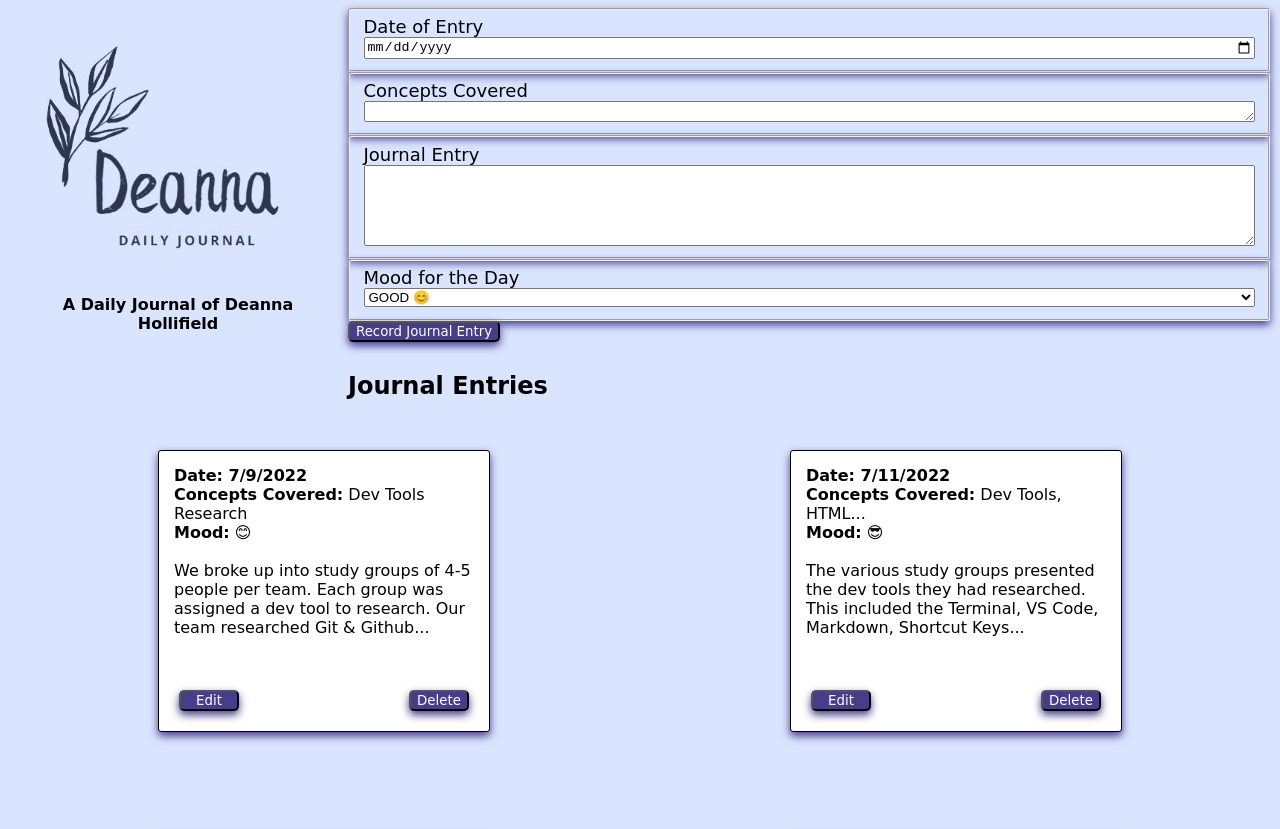
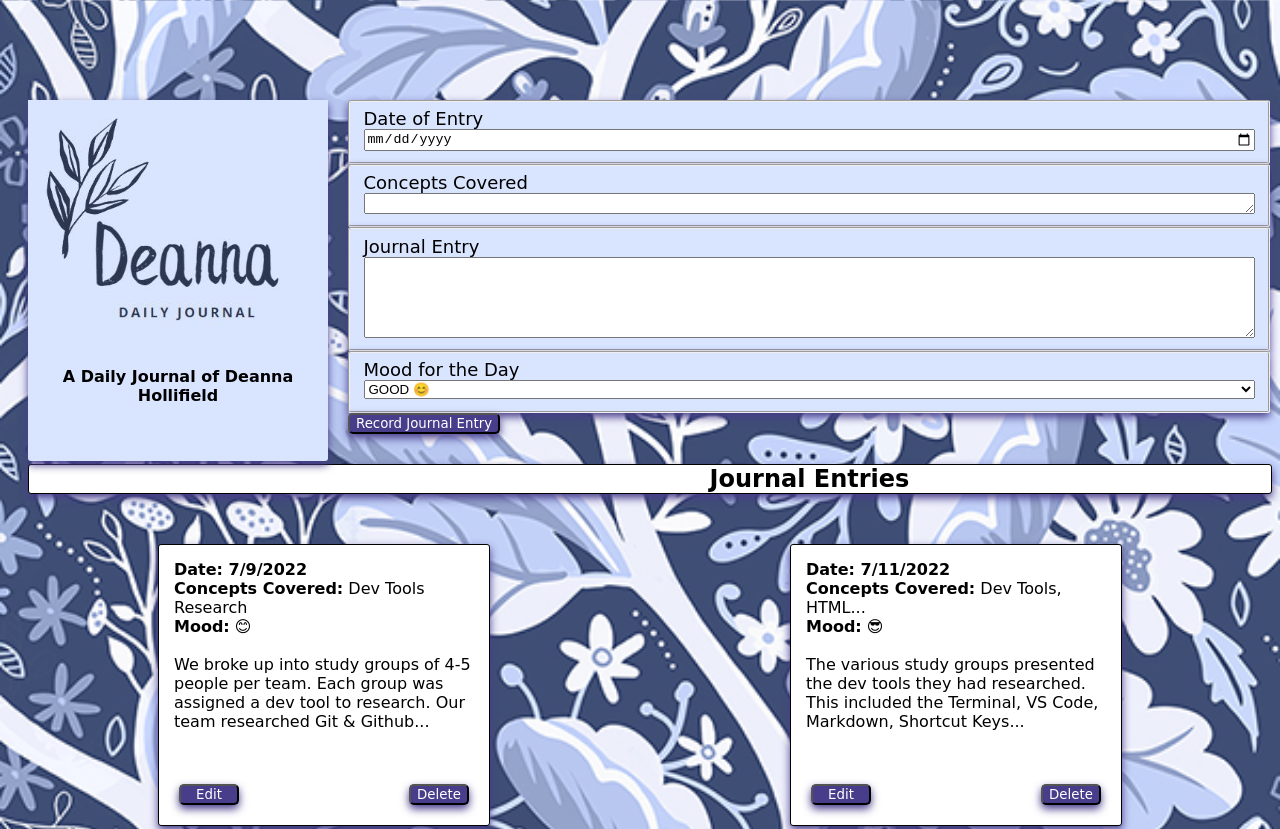
Before and after one commit to dhollifield/daily-journal, a plain HTML site: page index.html in a window 1280 px wide. Shown: the top 829 px of the page. Drawn offline with Linux system fonts and the light colour scheme; a web font is replaced by a local one.

Commit message:
daily journal part 2 changes

```diff
--- a/index.html
+++ b/index.html
@@ -10,33 +10,35 @@
 </head>
 <body>
 
-    <header>
-        <img src="/images/journal-logo-2022.JPG" alt="Deanna Logo">
-        <h3>A Daily Journal of Deanna Hollifield</h3>
-    </header>
+    <main id="container">
 
-    <main id="container">
+        <header>
+            <img src="/images/journal-logo-2022.JPG" alt="Deanna Logo">
+            <h3>A Daily Journal of Deanna Hollifield</h3>
+        </header>
 
         <!-- <h2>Daily Journal</h2> -->
 
+        <section>
+
         <form class="entryform">
 
-            <fieldset>
+            <fieldset class="entry-boxes" id="entryDate">
                 <label for="entryDate">Date of Entry</label>
                 <input type="date" name="entryDate" class="entryForm__date">
             </fieldset>
 
-            <fieldset>
+            <fieldset class="entry-boxes">
                 <label for="conceptsCovered">Concepts Covered</label>
                 <textarea id="conceptsCovered" name="conceptsCovered" rows="1" cols="10"></textarea>
             </fieldset>
 
-            <fieldset>
+            <fieldset class="entry-boxes">
                 <label for="journalEntry">Journal Entry</label>
                 <textarea id="journalEntry" name="journalEntry" rows="5" cols="10"></textarea>
             </fieldset>
 
-            <fieldset>
+            <fieldset class="entry-boxes">
                 <label for="mood">Mood for the Day</label>
                 <select id="mood" name="mood">
                     <option value="ok">GOOD &#128522 </option>
@@ -54,8 +56,9 @@
         </section>
 
         <section class="journalEntries">
-            <h2>Journal Entries</h2>
+            <h2 class="journal-entries-heading">Journal Entries</h2>
             <div>
+                <!-- <p id="testEntry"></p> -->
                 <p class="entry"><strong>Date: 7/9/2022</strong><br>
                     <strong>Concepts Covered:</strong> Dev Tools Research<br>
                     <strong>Mood:</strong> &#128522<br><br>
--- a/main.css
+++ b/main.css
@@ -1,5 +1,8 @@
 body {
-    background: rgb(217, 229, 255);
+    background-image: url(images/blue-climbing-vines-wallpaper.jpg);
+    background-repeat: no-repeat;
+    background-attachment: fixed;
+    background-size: cover;
     font-family: 'Patrick Hand', cursive;
 }
 
@@ -15,19 +18,28 @@ h3 {
 
 header {
     float: left;
-    margin: 20px 20px 10px 20px;
+    margin: 0px 20px 10px 20px;
     padding: 0 0 40px 0;
     width: 300px;
+    background: rgb(217, 229, 255);
+    box-shadow: 0 4px 8px 0 darkslateblue;
+    transition: 0.3s;
+    border-radius: 3px;
 }
 
-.entryform fieldset {
+fieldset {
     display: flex;
     flex-direction: column;
     font-family: 'Patrick Hand', cursive;
     font-size: 18px;
+    background: rgb(217, 229, 255);
     box-shadow: 0 4px 8px 0 darkslateblue;
     transition: 0.3s;
     border-radius: 3px;
+}
+
+#entryDate {
+    margin-top: 100px;
 }
 
 button {
@@ -43,9 +55,14 @@ button:hover {
     background-color: crimson;
 }
 
-h2 {
+.journal-entries-heading {
+    background-color: #FFFFFF;
+    border: 1px solid black;
+    border-radius: 3px;
+    box-shadow: 0 4px 8px 0 darkslateblue;
+    transition: 0.3s;
     margin: 30px 0 0 20px;
-    text-align: left;
+    text-align: center;
 }
 
 .journalEntries {
@@ -90,5 +107,10 @@ div {
 }
 
 footer {
+    background-color: #FFFFFF;
+    border: 1px solid black;
+    border-radius: 3px;
+    box-shadow: 0 4px 8px 0 darkslateblue;
+    transition: 0.3s;
     text-align: center;
 }
--- a/scripts/main.js
+++ b/scripts/main.js
@@ -32,16 +32,18 @@ const journalEntries = [
 ]
 // console.log(journalEntries)
 
+
 for (const journalEntry of journalEntries) {
     console.log(journalEntry.entry)
+    document.getElementById('testEntry').innerHTML = `<p>${journalEntry.entry}</p>`
 }
 
-for (const journalEntry of journalEntries) {
-    console.log(journalEntry.concept)
-}
+// for (const journalEntry of journalEntries) {
+//     console.log(journalEntry.concept)
+// }
 
-for (const journalEntry of journalEntries) {
-    if ((journalEntry.id % 2) != 0) {
-    console.log(journalEntry.id)
-    }
-}
+// for (const journalEntry of journalEntries) {
+//     if ((journalEntry.id % 2) != 0) {
+//     console.log(journalEntry.id)
+//     }
+// }
```
Also changed, not shown: images/blue-climbing-vines-wallpaper.jpg (added).
